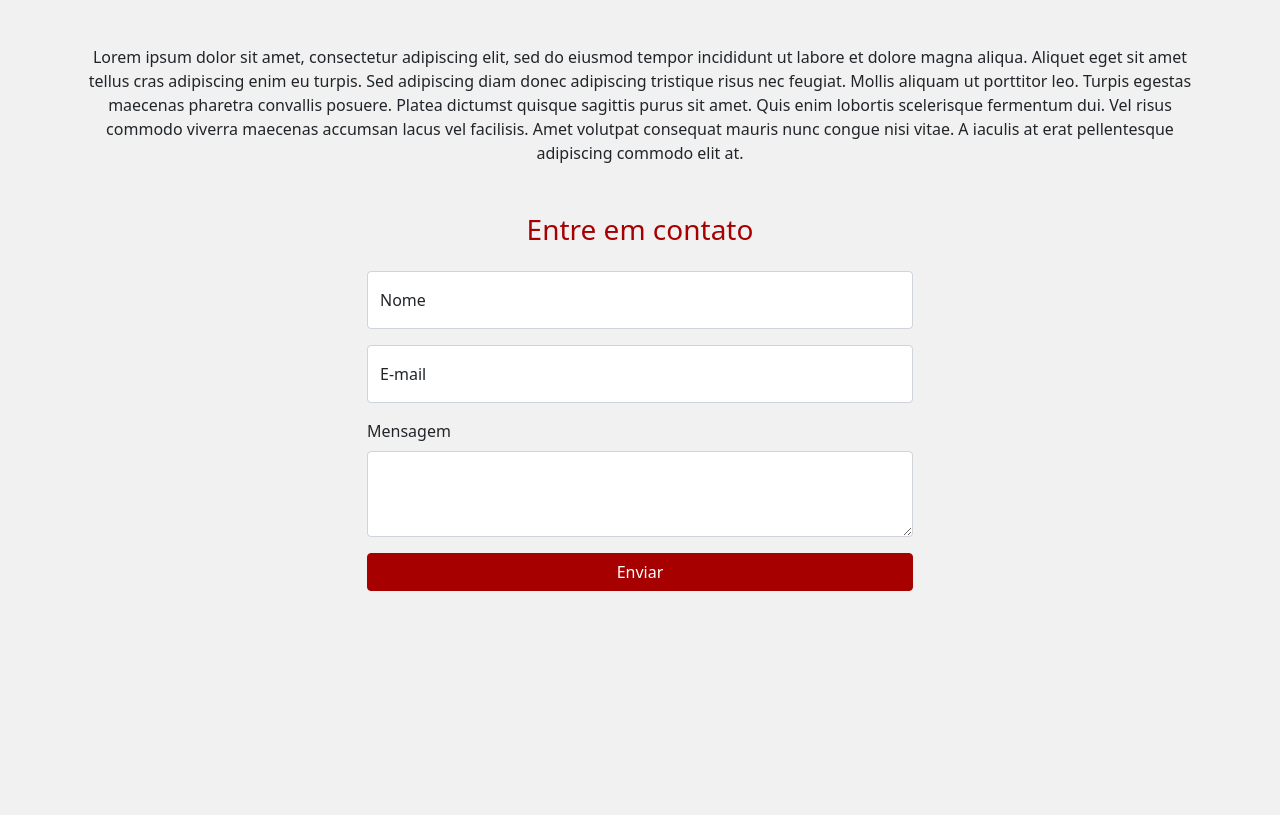
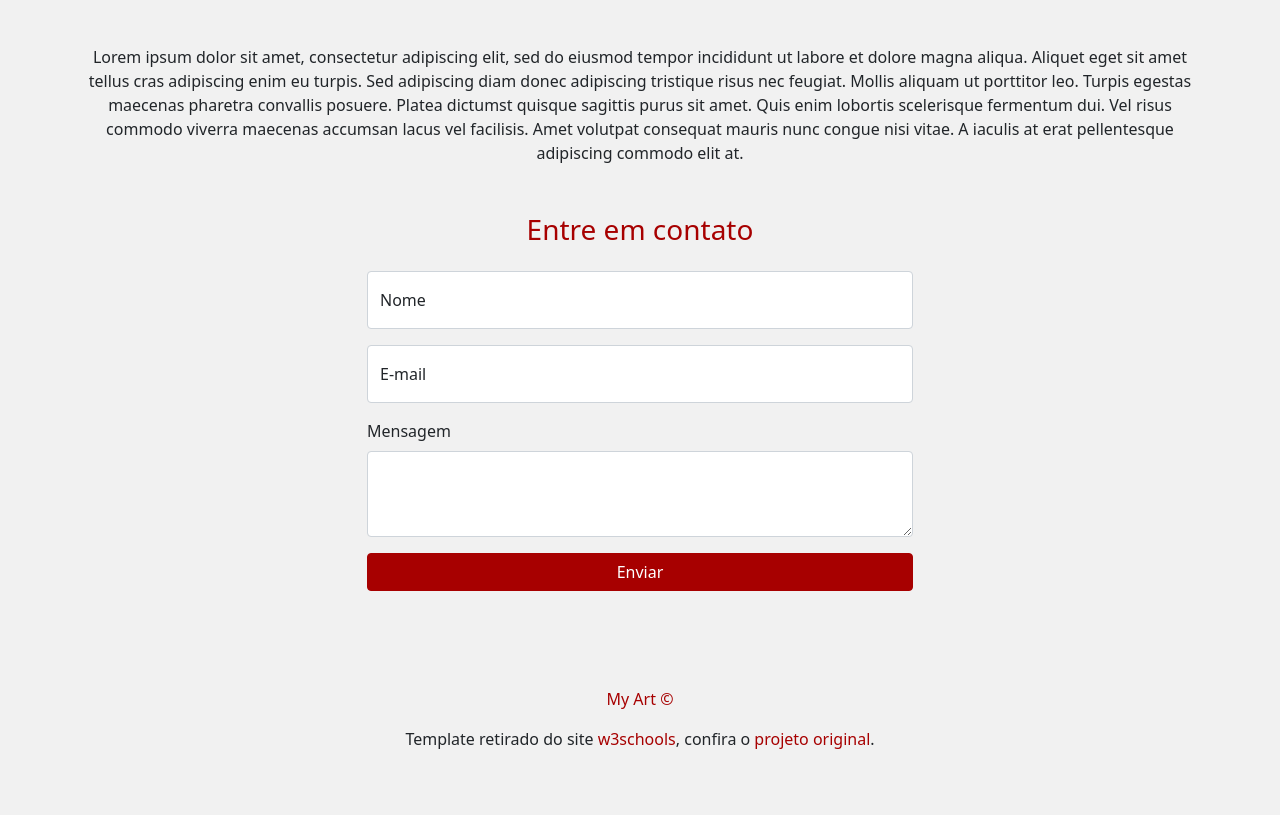
Before and after one commit to wendellwcl/MyArt, a plain HTML site: page index.html in a window 1280 px wide. Shown: the part 1429-2244 px from the top of the page. Before the commit the page ends 2068 px from the top, so only its background shows below. Drawn offline with nearby package versions, Linux system fonts and the light colour scheme.

Commit message:
estruturação do footer

```diff
--- a/css/style.css
+++ b/css/style.css
@@ -1,7 +1,7 @@
 /* Geral */
 
 :root{
-    --cor: #a70000;
+    --cor: #A70000;
 }
 
 body{
@@ -30,6 +30,7 @@ h3{
 
 .navbar-toggler{
     color: transparent !important;
+    border: none;
 }
 
 /* Sobre */
@@ -48,3 +49,36 @@ h3{
     background-color: var(--cor);
     border-color: var(--cor);
 }
+
+/* Footer */
+
+footer .col-12:first-child{
+    color: var(--cor);
+}
+
+footer a{
+    text-decoration: none;
+    color: var(--cor);
+    position: relative;
+    transition: .5s;
+    padding: 2px 0;
+}
+
+footer a:hover{
+    color: rgba(212, 5, 5, 0.8);
+}
+
+footer a::before{
+    content: '';
+    display: block;
+    position: absolute;
+    inset: 0;
+    width: 0%;
+    border-bottom: 1px solid var(--cor);
+    transition: .5s;
+}
+
+footer a:hover::before{
+    border-bottom: 1px solid rgba(212, 5, 5, 0.8);
+    width: 100%;
+}
--- a/index.html
+++ b/index.html
@@ -15,6 +15,7 @@
 </head>
 <body>
 
+    <!-- Header / Nav -->
     <header>
         <nav class="navbar navbar-expand-md navbar-light bg-light">
             <div class="container-fluid">
@@ -39,6 +40,7 @@
         </nav>
     </header>
 
+    <!-- Galeria -->
     <main class="container-fluid g-0">
         <div class="row row-col-3 g-0">
             <div class="col-sm-6 col-md-4">
@@ -62,6 +64,7 @@
         </div>
     </main>
 
+    <!-- Sobre -->
     <section class="container" id="sobre">
         <h2 class="text-center p-5">Sobre</h2>
         <div class="row justify-content-center g-0">
@@ -74,6 +77,7 @@
         </p>
     </section>
 
+    <!-- Contato -->
     <section class="container" id="contato">
         <div class="row justify-content-center">
             <h3 class="text-center mb-4">Entre em contato</h3>
@@ -97,5 +101,11 @@
         </div>
     </section>
 
+    <!-- Footer -->
+    <footer class="container-fluid p-5 text-center">
+        <div class="col-12 mb-3">My Art &copy;</div>
+        <div class="col-12 mb-3">Template retirado do site <a href="https://www.w3schools.com/" target="_blank">w3schools</a>, confira o <a href="https://www.w3schools.com/w3css/tryw3css_templates_streetart.htm" target="_blank">projeto original</a>.</div>
+    </footer>
+
 </body>
 </html>
```
